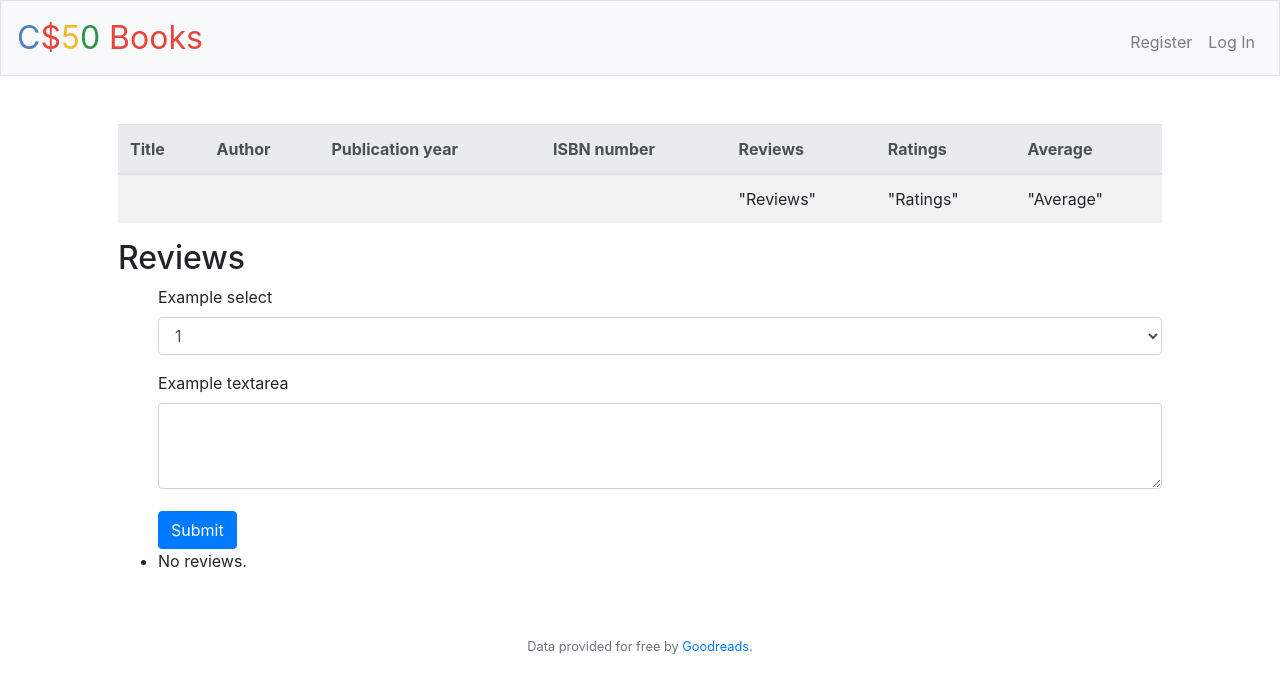
After one commit to J-Ulian/books, a Flask app: template templates/book.html in a window 1280 px wide. The commit adds this page. Shown: the top 693 px of the page. Run offline with Flask 2, Linux system fonts and the light colour scheme; the template is opened without the code that fills it, so the values that code supplies are empty; some libraries are stand-ins or nearby versions.

Commit message:
Book page and review submission

```diff
--- a/application.py
+++ b/application.py
@@ -124,11 +124,58 @@ def search():
             if len(books) < 1:
                 return apology("incorrect isbn")
             else:
-                return apology("correct")
-            return apology("isbn")
+                return render_template("searchresult.html", books = books)
+
         elif request.form.get("title") and not request.form.get("isbn") and not request.form.get("author"):
-            return apology("title")
+            books = db.execute("SELECT * FROM books WHERE LOWER (title) LIKE LOWER (:title)",
+                                {"title":"%" + request.form.get("title") + "%"}).fetchall()
+            if len(books) < 1:
+                return apology("incorrect title")
+            else:
+                return render_template("searchresult.html", books = books)
+
         elif request.form.get("author") and not request.form.get("title") and not request.form.get("isbn"):
-            return apology("author")
+            books = db.execute("SELECT * FROM books WHERE LOWER (author) LIKE LOWER (:author)",
+                                {"author":"%" + request.form.get("author") + "%"}).fetchall()
+            if len(books) < 1:
+                return apology("incorrect author")
+            else:
+                return render_template("searchresult.html", books = books)
+
         else:
             return apology("must provide only isbn or title or author")
+
+
+@app.route("/search/<int:book_id>", methods=["GET", "POST"])
+def book(book_id):
+    """List details about a  book."""
+    book = db.execute("SELECT * FROM books WHERE book_id = :book_id", {"book_id": book_id}).fetchone()
+    reviews = db.execute("SELECT * FROM reviews WHERE book_id = :book_id", {"book_id": book_id}).fetchall()
+    if request.method == "GET":
+        return render_template("book.html", book=book, reviews=reviews)
+    if request.method == "POST":
+        if not request.form.get("review"):
+            return apology("must submit review", 403)
+        db.execute ("INSERT INTO reviews (review, book_id, user_id, rating) VALUES (:review, :book_id, :user_id, :rating)",
+                {"review": request.form.get("review"), "book_id": book_id, "user_id": session["user_id"], "rating": request.form.get("rating")})
+        db.commit()
+        reviews = db.execute("SELECT * FROM reviews WHERE book_id = :book_id", {"book_id": book_id}).fetchall()
+        return render_template("book.html", book=book, reviews=reviews)
+
+
+
+
+
+@app.route("/flights/<int:flight_id>")
+def flight(flight_id):
+    """List details about a single flight."""
+
+    # Make sure flight exists.
+    flight = db.execute("SELECT * FROM flights WHERE id = :id", {"id": flight_id}).fetchone()
+    if flight is None:
+        return render_template("error.html", message="No such flight.")
+
+    # Get all passengers.
+    passengers = db.execute("SELECT name FROM passengers WHERE flight_id = :flight_id",
+                            {"flight_id": flight_id}).fetchall()
+    return render_template("flight.html", flight=flight, passengers=passengers)
--- /dev/null
+++ b/static/style3.css
@@ -0,0 +1,47 @@
+nav .navbar-brand
+{
+    /* size for brand */
+    font-size: xx-large;
+}
+
+/* colors for brand */
+nav .navbar-brand .blue
+{
+    color: #537fbe;
+}
+nav .navbar-brand .red
+{
+    color: #ea433b;
+}
+nav .navbar-brand .yellow
+{
+    color: #f5b82e;
+}
+nav .navbar-brand .green
+{
+    color: #2e944b;
+}
+
+main .form-control
+{
+    /* center form controls */
+    display: inline-block;
+
+
+}
+
+main
+{
+    /* scroll horizontally as needed */
+    overflow-x: auto;
+
+    /* center contents */
+    text-align: left;
+
+}
+
+main img
+{
+    /* constrain images on small screens */
+    max-width: 100%;
+}
--- /dev/null
+++ b/templates/book.html
@@ -0,0 +1,141 @@
+
+
+<!DOCTYPE html>
+
+<html lang="en">
+
+    <head>
+
+        <!-- Required meta tags -->
+        <meta charset="utf-8">
+        <meta name="viewport" content="width=device-width, initial-scale=1, shrink-to-fit=no">
+
+        <!-- documentation at http://getbootstrap.com/docs/4.1/, alternative themes at https://bootswatch.com/ -->
+        <link href="https://maxcdn.bootstrapcdn.com/bootstrap/4.1.3/css/bootstrap.min.css" rel="stylesheet">
+
+        <!-- https://favicon.io/emoji-favicons/money-mouth-face/ -->
+        <link href="/static/small-book-icon-61.png" rel="icon">
+
+        <link href="/static/style3.css" rel="stylesheet">
+
+        <script src="https://code.jquery.com/jquery-3.3.1.min.js"></script>
+        <script src="https://cdnjs.cloudflare.com/ajax/libs/popper.js/1.14.3/umd/popper.min.js"></script>
+        <script src="https://maxcdn.bootstrapcdn.com/bootstrap/4.1.3/js/bootstrap.min.js"></script>
+
+        <title>C$50 Books: Book detail</title>
+
+    </head>
+
+    <body>
+
+        <nav class="navbar navbar-expand-md navbar-light bg-light border">
+            <a class="navbar-brand" href="/"><span class="blue">C</span><span class="red">$</span><span class="yellow">5</span><span class="green">0</span> <span class="red">Books</span></a>
+            <button aria-controls="navbar" aria-expanded="false" aria-label="Toggle navigation" class="navbar-toggler" data-target="#navbar" data-toggle="collapse" type="button">
+                <span class="navbar-toggler-icon"></span>
+            </button>
+            <div class="collapse navbar-collapse" id="navbar">
+                {% if session.user_id %}
+                    <ul class="navbar-nav mr-auto mt-2">
+                        <li class="nav-item"><a class="nav-link" href="/search">Search</a></li>
+                        <li class="nav-item"><a class="nav-link" href="/buy">Buy</a></li>
+                        <li class="nav-item"><a class="nav-link" href="/sell">Sell</a></li>
+                        <li class="nav-item"><a class="nav-link" href="/history">History</a></li>
+                    </ul>
+                    <ul class="navbar-nav ml-auto mt-2">
+                        <li class="nav-item"><a class="nav-link" href="/logout">Log Out</a></li>
+                    </ul>
+                {% else %}
+                    <ul class="navbar-nav ml-auto mt-2">
+                        <li class="nav-item"><a class="nav-link" href="/register">Register</a></li>
+                        <li class="nav-item"><a class="nav-link" href="/login">Log In</a></li>
+                    </ul>
+                {% endif %}
+            </div>
+        </nav>
+
+        {% if get_flashed_messages() %}
+            <header>
+                <div class="alert alert-primary border text-center" role="alert">
+                    {{ get_flashed_messages() | join(" ") }}
+                </div>
+            </header>
+        {% endif %}
+
+        <main class="container p-5">
+             <table class="table table-striped">
+        <thead class ="thead-light">
+             <tr>
+                <th>Title</th>
+                <th>Author</th>
+                <th>Publication year</th>
+                <th>ISBN number</th>
+                <th>Reviews</th>
+                <th>Ratings</th>
+                <th>Average</th>
+            </tr>
+        </thead>
+        <tfoot>
+
+        </tfoot>
+        <tbody>
+                <tr>
+                    <td>
+                        <a href="{{ url_for('book', book_id=book.book_id) }}">
+                            {{ book.title }}
+                        </a>
+                    </td>
+                    <td>{{ book["author"] }}</td>
+                    <td>{{ book["year"] }}</td>
+                    <td>{{ book["isbn"] }}</td>
+                    <td>"Reviews"</td>
+                    <td>"Ratings"</td>
+                    <td>"Average"</td>
+                </tr>
+
+        </tbody>
+    </table>
+
+    <h2>Reviews</h2>
+    <ul>
+        {% for review in reviews %}
+            <li>{{ review.review }}</li>
+
+             <form action="{{ url_for('book', book_id=book.book_id) }}" method="post" >
+                <div class="form-group">
+                <label for="exampleFormControlTextarea1">Write a review</label>
+                <textarea class="form-control" id="exampleFormControlTextarea1" name="review" rows="3"></textarea>
+                </div>
+                <button type="submit" class="btn btn-primary">Submit</button>
+            </form>
+
+        {% else %}
+
+         <form action="{{ url_for('book', book_id=book.book_id) }}" method="post">
+         <div class="form-group">
+    <label for="exampleFormControlSelect1">Example select</label>
+    <select class="form-control" id="exampleFormControlSelect1" name="rating">
+      <option>1</option>
+      <option>2</option>
+      <option>3</option>
+      <option>4</option>
+      <option>5</option>
+    </select>
+  </div>
+         <div class="form-group">
+            <label for="exampleFormControlTextarea1">Example textarea</label>
+             <textarea class="form-control" id="exampleFormControlTextarea1" name="review" rows="3"></textarea>
+             </div>
+             <button type="submit" class="btn btn-primary">Submit</button>
+        </form>
+            <li>No reviews.</li>
+        {% endfor %}
+    </ul>
+        </main>
+
+        <footer class="small text-center text-muted">
+            Data provided for free by <a href="https://www.goodreads.com/">Goodreads</a>.
+        </footer>
+
+    </body>
+
+</html>
--- a/templates/search.html
+++ b/templates/search.html
@@ -1,3 +1,4 @@
+
 {% extends "layout.html" %}
 
 {% block title %}
```
Also changed, not shown: templates/searchresult.html (added, +44 -0 lines).
